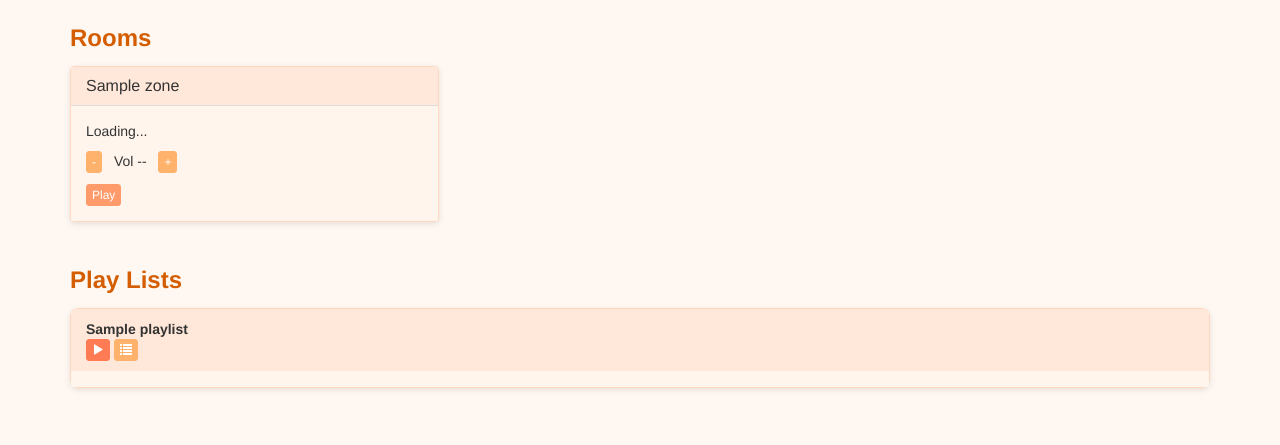
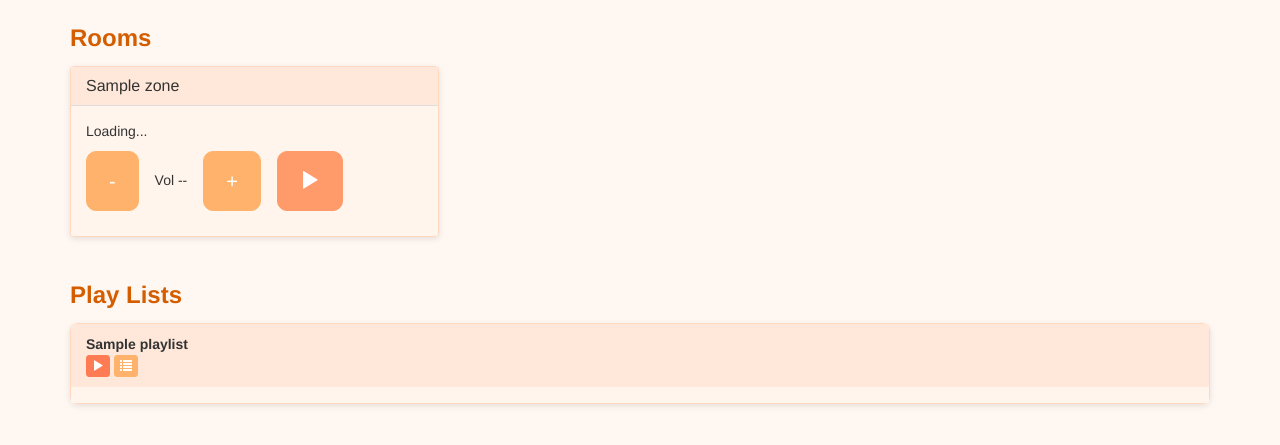
Before and after one commit to wjduenow/sonos-sleep, a Flask app: template templates/list_play_lists.html in a window 1280 px wide, after a click that opens the changed part. Shown: the top 445 px of the page. Run offline with Flask 2, Linux system fonts and the light colour scheme; the template is opened without the code that fills it: most values are stand-ins (such as "Sample title", 1, 10 or a date in 2020); data that the repository does not hold is empty; some libraries are stand-ins or nearby versions.

Commit message:
UX Updates play playlist III

```diff
--- a/templates/list_play_lists.html
+++ b/templates/list_play_lists.html
@@ -126,10 +126,10 @@ body{background:#fff8f2;}
             <p class="track-info" data-room="{{ zone.player_name }}">Loading...</p>
             <p class="d-flex align-items-center">
               <a class="btn btn-info btn-xs volume-btn" data-change="down" data-room="{{ zone.player_name }}" href="#">-</a>
-              <span class="room-volume" data-room="{{ zone.player_name }}" style="margin:0 8px;">Vol --</span>
+              <span class="room-volume" data-room="{{ zone.player_name }}" style="margin:0 12px;">Vol --</span>
               <a class="btn btn-info btn-xs volume-btn" data-change="up" data-room="{{ zone.player_name }}" href="#">+</a>
+              <a  class="btn btn-success btn-xs room-action ml-auto" style="margin-left:12px;" data-action="play" data-room="{{ zone.player_name }}" href="#"><span class="glyphicon glyphicon-play"></span></a>
             </p>
-            <a  class="btn btn-success btn-xs room-action" data-action="play" data-room="{{ zone.player_name }}" href="#">Play</a>
           </div>
         </div>
       </div>
@@ -295,5 +295,19 @@ $(function(){
   });
 });
 </script>
-  </body>
+
+<style>
+/* Larger buttons for room controls */
+.rooms-grid .btn-xs{
+    padding: 14px 22px;
+    font-size: 20px;
+    border-radius: 10px;
+}
+
+.rooms-grid .btn-xs.glyphicon{
+    font-size:24px;
+}
+</style>
+
+</body>
 </html>
```
